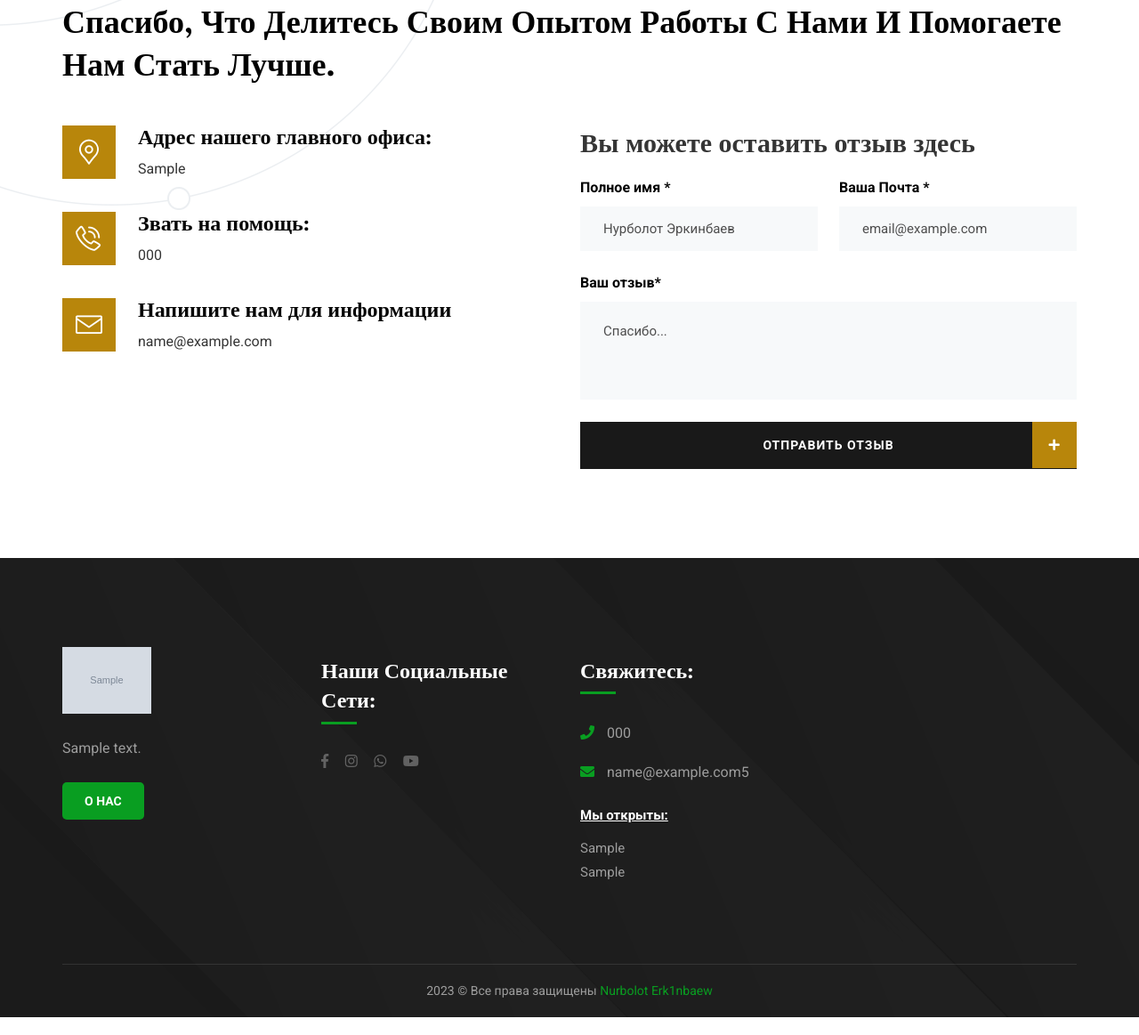
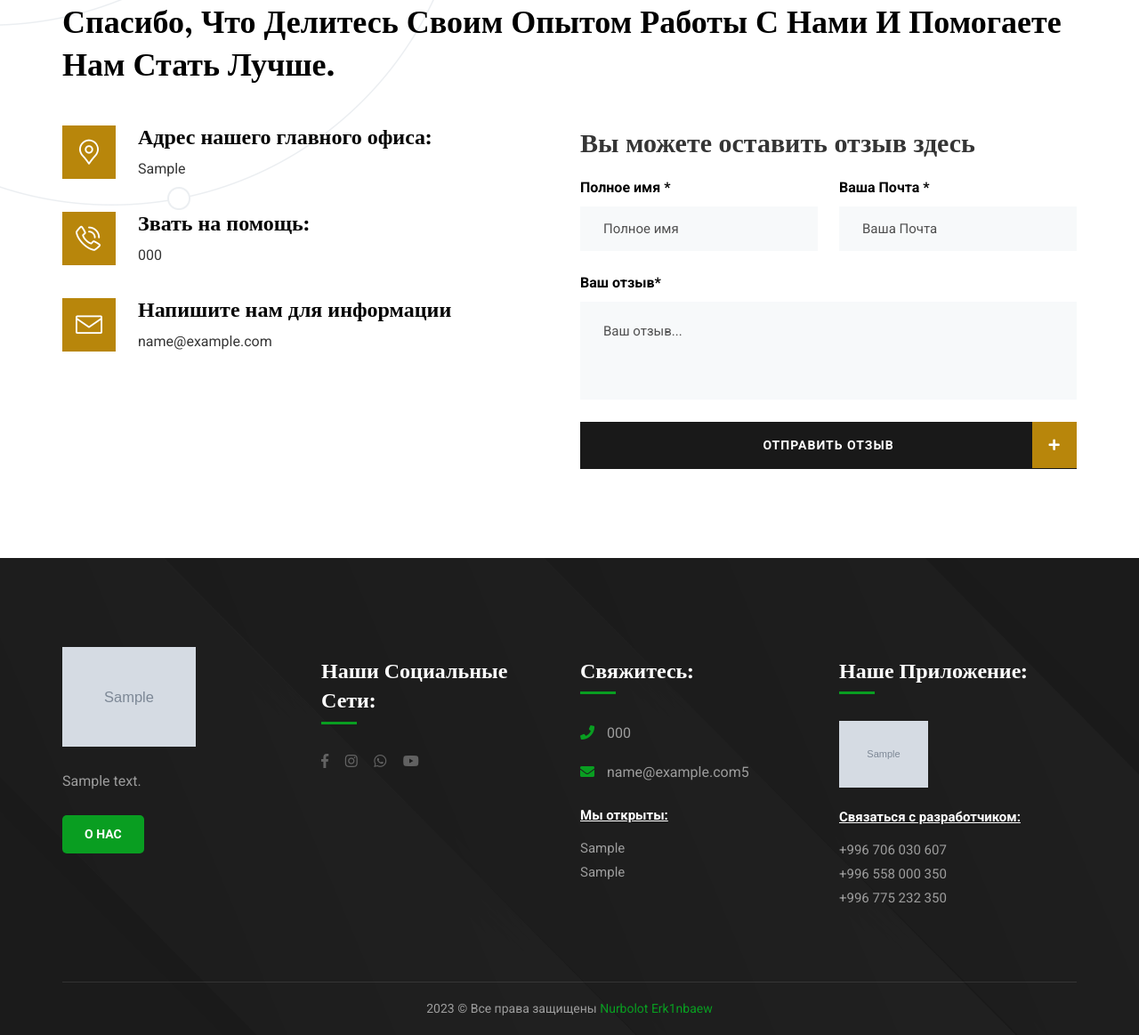
Before and after one commit to imron07-star/YurConsuleDjangoProject, a Django app: page / in a window 1280 px wide. Shown: the part 2681-3844 px from the top of the page at 89% size. Run offline with Django 4.2, Linux system fonts and the light colour scheme; tables that the repository leaves empty hold one stand-in row (values such as "Sample post"); grey boxes marked "Sample" are stand-in pictures; a map, chart or similar area stays blank; some libraries are stand-ins or nearby versions.

Commit message:
site settins

```diff
--- a/apps/index/models.py
+++ b/apps/index/models.py
@@ -36,10 +36,6 @@ class Setting(models.Model):
         verbose_name="График работы в часах",
         blank=True,null=True
     )
-    locate_url = models.URLField(
-        verbose_name="Ссылка для адресса",
-        blank=True,null=True
-    )
     facebook = models.URLField(
         verbose_name="Facebook",
         blank=True,null=True
@@ -48,10 +44,7 @@ class Setting(models.Model):
         verbose_name="Instagram",
         blank=True,null=True
     )
-    instagram_url = models.URLField(
-        verbose_name="Ссылка Instagram для показа",
-        blank=True,null=True
-    )
+
     whatsapp = models.URLField(
         verbose_name="Whatsapp",
         blank=True,null=True
--- a/apps/setting/models.py
+++ b/apps/setting/models.py
@@ -17,7 +17,7 @@ class About(models.Model):
         max_length=255,
         verbose_name="опыт"
     )
-    7
+
     def  __str__(self):
         return f" {self.descriptions} - {self.desscriptions2}"
 
--- a/templates/document/document.html
+++ b/templates/document/document.html
@@ -6,10 +6,10 @@
          <!-- Page Title -->
          <section class="page-title" style="background-image:url({% static 'images/background/5.jpg' %})">
             <div class="auto-container">
-               <h2>Юристы</h2>
+               <h2>Документы</h2>
                <ul class="bread-crumb clearfix">
                   <li><a href="{% url 'index' %}">Домой</a></li>
-                  <li>Юристы</li>
+                  <li>Документы</li>
                </ul>
             </div>
          </section>
@@ -21,7 +21,7 @@
                <div class="sec-title">
                   <div class="d-flex justify-content-between align-items-center flex-wrap">
                      <div class="left-box">
-                        <div class="sec-title_title">Юристы</div>
+                        <div class="sec-title_title">Документы</div>
                         <h2 class="sec-title_heading">{{about.title}}</h2>
                      </div>
                      <div class="right-box">
--- a/templates/homepage.html
+++ b/templates/homepage.html
@@ -17,9 +17,7 @@
       <meta name="viewport" content="width=device-width, initial-scale=1.0, maximum-scale=1.0, user-scalable=0">
    </head>
    <body>
-      <div class="page-wrapper">
-         <!-- Preloader -->
-         <div class="preloader"></div>
+
          <!-- End Preloader -->
          <!-- Main Header / Header Style Three -->
     {% block content %}
--- a/templates/include/footer.html
+++ b/templates/include/footer.html
@@ -11,7 +11,7 @@
                    <div class="footer-column col-lg-6 col-md-6 col-sm-12">
                       <div class="footer-widget logo-widget">
                          <div class="logo">
-                            <a href="index.html"><img src="{{setting.logo.url}}" width = "100px" alt="" /></a>
+                            <a href="{% url 'index' %}"><img src="{{setting.logo.url}}" width = "150px" alt="" /></a>
                          </div>
                          <div class="text">{{setting.descriptions}}</div>
                          <a href="{% url 'about' %}" class="theme-btn about-btn">О нас</a>
@@ -60,11 +60,16 @@
                       </div>
                    </div>
                    <!-- Footer Column -->
-                   <div class="col-lg-6 mt-5 mt-lg-0">
-                     <div class="contact-map">
-                        <iframe src="{{setting.instagram_url}}" width="500" height="300" style="border:0;" allowfullscreen="" loading="lazy" referrerpolicy="no-referrer-when-downgrade"></iframe>
-                      </div>
-                 </div>
+                   <div class="footer-column col-lg-6 col-md-6 col-sm-12">
+                     <div class="footer-widget contact-widget">
+                        <h4>Наше приложение:</h4>
+                        <a href="{{setting.app}}"><img src="{{setting.logo.url}}" width = "100px" alt="" /></a>
+                        <div class="timing">
+                           <strong>Связаться с разработчиком: </strong>
+                           +996 706 030 607<br> +996 558 000 350<br> +996 775 232 350
+                        </div>
+                     </div>
+                  </div>
                 </div>
              </div>
           </div>
--- a/templates/setting/about.html
+++ b/templates/setting/about.html
@@ -15,6 +15,7 @@
          </section>
          <!-- End Page Title -->
          <!-- About One / Style Two -->
+         {% if about %}
          <section class="about-one style-two" style="background-image:url({% static 'images/background/pattern-1.png' %} )">
             <div class="auto-container">
                <div class="about-one-inner_container">
@@ -69,8 +70,10 @@
                </div>
             </div>
          </section>
+         {% endif %}
          <!-- End About One -->
          <!-- Process One -->
+         {% if histor%}
          <section class="process-one">
             <div class="auto-container">
                <div class="process-one_inner-conatiner">
@@ -93,11 +96,13 @@
                </div>
             </div>
          </section>
+         {% endif %}
          <!-- End Process One -->
          <!-- Team Two -->
 
          <!-- End Team Two -->
          <!-- Counter One -->
+         {% if numbers%}
          <section class="counter-one" style="background-image:url({% static 'images/background/pattern-4.png' %} )">
             <div class="auto-container">
                <div class="row clearfix">
@@ -125,6 +130,7 @@
                </div>
             </div>
          </section>
+         {% endif %}
          <!-- End Counter One -->
          <!-- Testimonial One -->
 
--- a/templates/setting/contact.html
+++ b/templates/setting/contact.html
@@ -8,7 +8,7 @@
             <div class="auto-container">
                <h2>Наши контакты</h2>
                <ul class="bread-crumb clearfix">
-                  <li><a href="index.html">Домой</a></li>
+                  <li><a href="{% url 'index' %}">Домой</a></li>
                   <li>Контакты</li>
                </ul>
             </div>
@@ -29,13 +29,11 @@
                </div>
                <div class="row clearfix">
                   <!-- Branches Column -->
-                  {% if setting.locate_url %}
                   <div class="col-lg-6 mt-5 mt-lg-0">
                       <div class="contact-g-map">
-                          <iframe src="{{ setting.locate_url }}" width="550" height="400" style="border:0;" allowfullscreen="" loading="lazy" referrerpolicy="no-referrer-when-downgrade"></iframe>
+                        <iframe src="https://www.google.com/maps/embed?pb=!1m18!1m12!1m3!1d3032.275838480262!2d72.79070577568194!3d40.53549464840294!2m3!1f0!2f0!3f0!3m2!1i1024!2i768!4f13.1!3m3!1m2!1s0x38bdac0607797867%3A0xe0fa9e61d8e9420b!2zMzkyINCa0YPRgNC80LDQvdC20LDQvS3QlNCw0YLQutCwINGD0LsuLCDQntGI!5e0!3m2!1sru!2skg!4v1683993599533!5m2!1sru!2skg" width="600" height="450" style="border:0;" allowfullscreen="" loading="lazy" referrerpolicy="no-referrer-when-downgrade"></iframe>
                       </div>
                   </div>
-                  {% endif %}
                   <!-- Form Column -->
                   <div class="form-column col-lg-6 col-md-12 col-sm-12">
                      <div class="inner-column">
--- a/templates/setting/index-3.html
+++ b/templates/setting/index-3.html
@@ -1,6 +1,9 @@
 {% extends 'homepage.html' %}
 {% load static %}
 {% block content %}
+<div class="page-wrapper">
+   <!-- Preloader -->
+   <div class="preloader"></div>
             {% include "include/header.html" %}
          <!-- End Main Header -->
          <!-- Slider Three -->
@@ -38,6 +41,7 @@
 
          <!-- End Feature Three -->
          <!-- About Two -->
+         {% if about%}
          <section class="about-two">
             <div class="auto-container">
                <div class="row clearfix">
@@ -72,8 +76,10 @@
                </div>
             </div>
          </section>
+         {% endif %}
          <!-- End About Two -->
          <!-- Case One -->
+         {% if service%}
          <section class="case-one">
             <div class="case-one_pattern-layer" style="background-image:url({% static 'images/background/pattern-12.png' %})"></div>
             <div class="case-one_pattern-layer-two" style="background-image:url({% static 'images/background/pattern-9.png' %})"></div>
@@ -113,8 +119,10 @@
                </div>
             </div>
          </section>
+         {% endif %}
          <!-- End Case One -->
          <!-- Services One -->
+         {% if review%}
          <section class="testimonial-two" style="background-image:url({% static 'images/background/2.jpg' %})">
             <div class="auto-container">
                <div class="content-box d-flex justify-content-end">
@@ -141,6 +149,7 @@
                </div>
             </div>
          </section>
+         {% endif %}
          <!-- End Skill One -->
          <!-- Business One -->
          <section class="business-one style-two">
@@ -188,15 +197,15 @@
                               <div class="row clearfix">
                                  <div class="col-lg-6 col-md-6 col-sm-12 form-group">
                                     <label>Полное имя *</label>
-                                    <input type="text" name="name" placeholder="Нурболот Эркинбаев" required="">
+                                    <input type="text" name="name" placeholder="Полное имя" required="">
                                  </div>
                                  <div class="col-lg-6 col-md-6 col-sm-12 form-group">
                                     <label>Ваша Почта *</label>
-                                    <input type="text" name="email" placeholder="email@example.com" required="">
+                                    <input type="text" name="email" placeholder="Ваша Почта" required="">
                                  </div>
                                  <div class="col-lg-12 col-md-12 col-sm-12 form-group">
                                     <label>Ваш отзыв*</label>
-                                    <textarea class="" name="message" placeholder="Спасибо..."></textarea>
+                                    <textarea class="" name="message" placeholder="Ваш отзыв..."></textarea>
                                  </div>
                                  <div class="col-lg-12 col-md-12 col-sm-12 form-group">
                                     <button class="theme-btn send-btn">
```
Also changed, not shown: apps/index/migrations/0005_remove_setting_instagram_url.py (added), apps/index/migrations/0006_remove_setting_locate_url.py (added).
